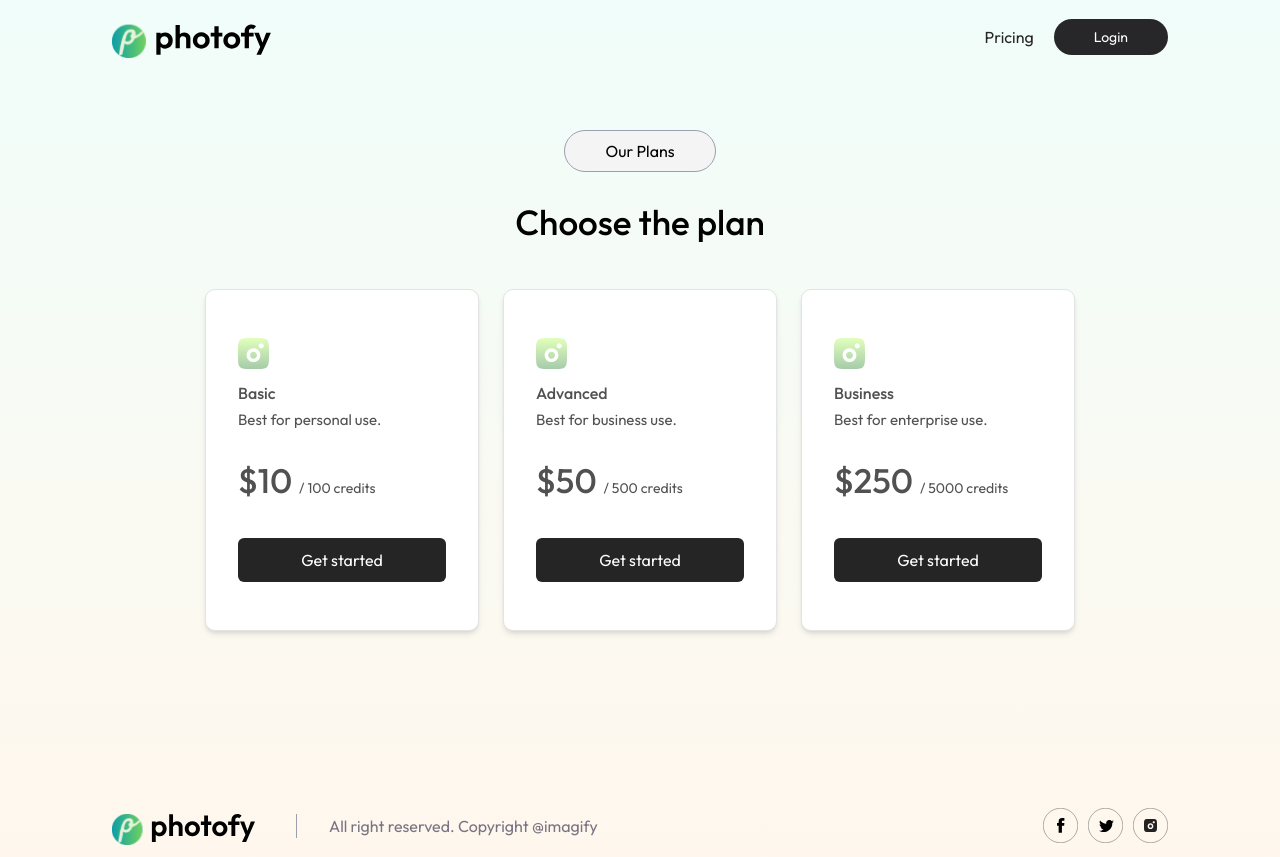
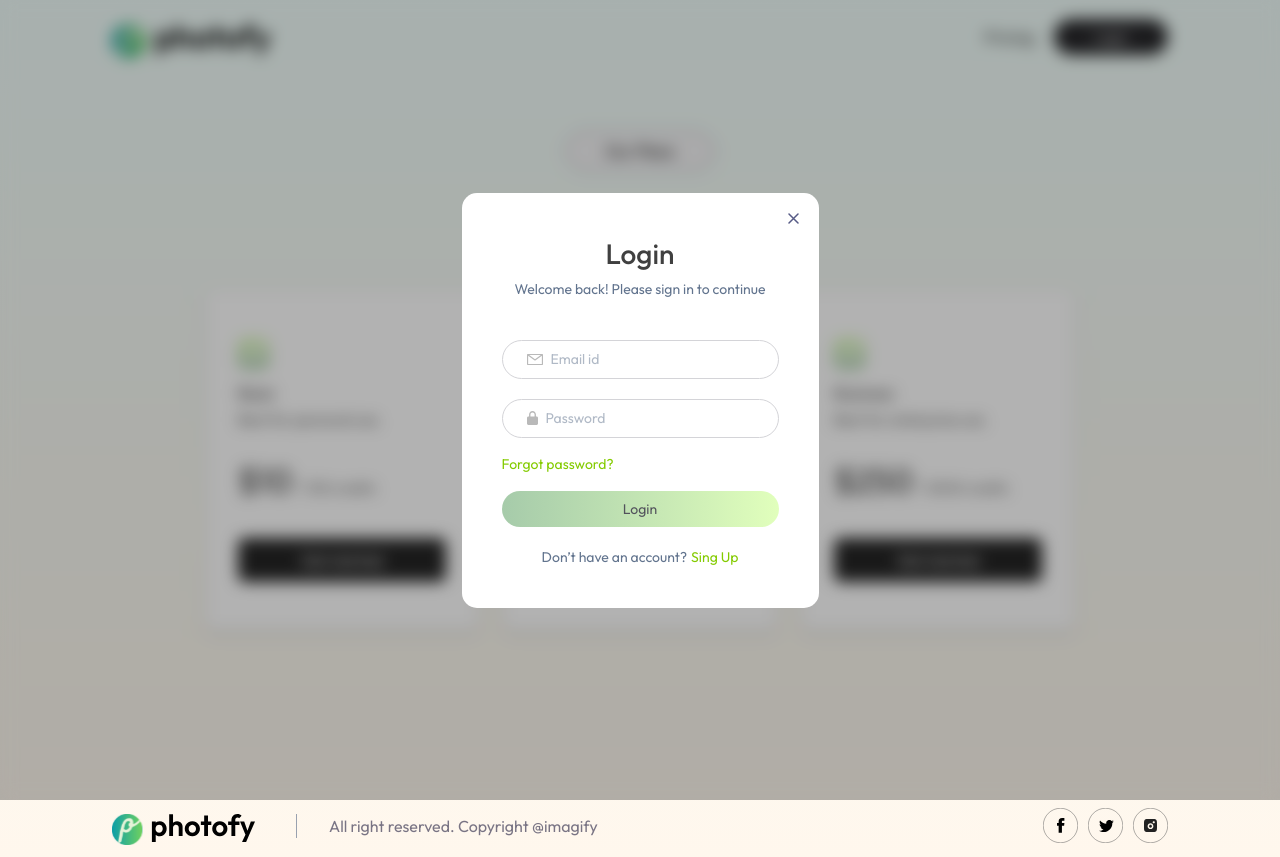
Before and after one commit to sunildas8/photofy, a React (Vite) app: page /buy in a window 1280 px wide. Both pictures are taken after a click on the button "Login". Built offline with nearby package versions, Linux system fonts and the light colour scheme.

Commit message:
complete a sing-up and login section

```diff
--- a/src/App.jsx
+++ b/src/App.jsx
@@ -1,15 +1,21 @@
-import React from 'react'
+import React, { useContext } from 'react'
 import { Routes, Route } from 'react-router-dom'
 import Home from './pages/Home'
 import BuyCredit from './pages/BuyCredit'
 import Result from './pages/Result'
 import Navbar from './component/Navbar'
 import Footer from './component/Footer'
+import Login from './component/Login'
+import { AppContext } from './context/Appcontext'
 
 const App = () => {
+
+  const { showLogin } = useContext(AppContext);
+
   return (
     <div className='px-4 sm:px-10 md:px-14 lg:px-28 min-h-screen bg-gradient-to-b from-teal-50 to-orange-50'>
       <Navbar/>
+        {showLogin && <Login/>}
         <Routes>
           <Route path='/' element={<Home/>}/>
           <Route path='/buy' element={<BuyCredit/>}/>
--- /dev/null
+++ b/src/component/Login.jsx
@@ -0,0 +1,58 @@
+import React, { useContext, useEffect, useState } from 'react'
+import { assets } from '../assets/assets'
+import { AppContext } from '../context/Appcontext'
+
+const Login = () => {
+
+   const [state, setState] = useState('Login')
+   const {setShowLogin} = useContext(AppContext)
+
+   useEffect(()=>{
+        document.body.style.overflow = 'hidden';
+
+        return () =>{
+            document.body.style.overflow = 'unset';
+        }
+   },[])
+
+  return (
+    <div className='absolute bg-black/30 backdrop-blur-sm top-0 bottom-0 left-0 right-0 flex justify-center items-center z-10'>
+        <form className='relative bg-white rounded-[15px] p-10 text-slate-500'>
+
+           <img onClick={()=>setShowLogin(false)} src={assets.cross_icon} alt="" className='absolute top-5 right-5 cursor-pointer'/>
+
+            <h1 className='text-[28px] text-center mb-1 text-neutral-700 font-medium'>{state}</h1>
+            <p className='text-[14px] mb-10 text-center'>Welcome back! Please sign in to continue</p>
+
+            {state !== 'Login' && <div className='border border-zinc-300 flex items-center gap-2 px-6 py-2 rounded-full mt-5'>
+                <img src="../../public/user_icon.svg" alt="" />
+                <input type="text" placeholder='Full name' required className='text-[14px] outline-none'/>
+            </div>}
+            <div className='border border-zinc-300 flex items-center gap-2 px-6 py-2 rounded-full mt-5'>
+                <img src={assets.email_icon} alt="" />
+                <input type="email" placeholder='Email id' required className='text-[14px] outline-none'/>
+            </div>
+            <div className='border border-zinc-300 flex items-center gap-2 px-6 py-2 rounded-full mt-5'>
+                <img src={assets.lock_icon} alt=""/>
+                <input type="password" placeholder='Password' required className='text-[14px] outline-none'/>
+            </div>
+
+            <p className='text-[14px] text-green my-4 hover:underline cursor-pointer'>Forgot password?</p>
+
+            <button className='bg-gradient-to-r from-btn-gradiant2 to-btn-gradiant1 text-sm w-full text-zinc-600 py-2 rounded-full cursor-pointer'>{state === 'Login' ? 'Login' : 'Create a account'}</button>
+
+            {state === 'Login'
+             ?
+            <p className='text-[14px] text-center mt-5'>Don’t have an account?
+                <span className='text-green ml-1 hover:underline cursor-pointer' onClick={()=>setState('Sing Up')}>Sing Up</span>
+           </p>
+            :
+            <p className='text-[14px] text-center mt-5'>Already have an account?
+                <span className='text-green ml-1 hover:underline cursor-pointer' onClick={()=>setState('Login')}>Login</span>
+           </p>}
+        </form>
+    </div>
+  )
+}
+
+export default Login
--- a/src/component/Navbar.jsx
+++ b/src/component/Navbar.jsx
@@ -5,8 +5,9 @@ import { AppContext } from '../context/Appcontext'
 
 const Navbar = () => {
 
-    const {user} = useContext(AppContext)
+  const { user, setShowLogin } = useContext(AppContext);
     const nativgate = useNavigate()
+
 
   return (
     <div className='flex items-center justify-between py-4'>
@@ -36,7 +37,7 @@ const Navbar = () => {
             :
              <div className='flex items-center gap-2 sm:gap-5'>
                 <p onClick={()=>nativgate('/buy')} className='text-primary cursor-pointer'>Pricing</p>
-                <button className='bg-zinc-800 text-white px-7 py-2 sm:px-10 text-sm rounded-full'>Login</button>
+                <button onClick={()=>setShowLogin(true)} className='bg-zinc-800 text-white px-7 py-2 sm:px-10 text-sm rounded-full cursor-pointer'>Login</button>
              </div>
             }
         </div>
--- a/src/context/Appcontext.jsx
+++ b/src/context/Appcontext.jsx
@@ -4,13 +4,13 @@ export const AppContext = createContext()
 
 const AppContextProvider = ({ children })=>{
     const [user,setUser] = useState(null)
+    const [showLogin,setShowLogin] = useState(false)
 
     return (
-        <AppContext.Provider value={{ user, setUser }}>
+        <AppContext.Provider value={{ user, setUser, showLogin, setShowLogin }}>
           {children}
         </AppContext.Provider>
     );
 }
 
-
 export default AppContextProvider
--- a/src/index.css
+++ b/src/index.css
@@ -21,7 +21,7 @@
     --color-headline: #4B445A;
     --color-headline2: #62577B;
     --color-user: #4A4A4A;
-    --color-green: #DEF5BA;
+    --color-green: #84CB00;
     --color-bar: #B7FA3D;
     --color-gradiant1: #7ED957;
     --color-gradiant2: #0097B4;
```
Also changed, not shown: public/user_icon.svg (added). Lines whose indentation alone changed are shown as unchanged.
